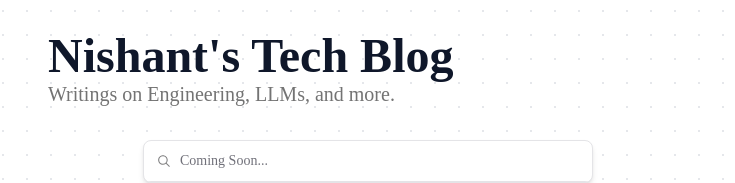
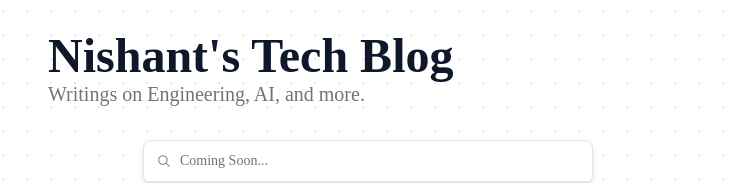
Before and after one commit to nishantb06/website-v2, a Next.js app: page /blog in a window 1280 px wide. Shown: the top 183 px of the page, without its empty margins (272-1007 px from the left). Built offline with nearby package versions, Linux system fonts and the light colour scheme.

Commit message:
feat: installing packages related to notion

```diff
--- a/app/blog/page.tsx
+++ b/app/blog/page.tsx
@@ -19,7 +19,7 @@ export default function Blog() {
         </div>
         <div className="text-xl text-neutral-500 dark:text-neutral-400">
           <BlurIn duration={0.5} className="h-full">
-            Writings on Engineering, LLMs, and more.
+            Writings on Engineering, AI, and more.
           </BlurIn>
         </div>
       </div>
--- a/package.json
+++ b/package.json
@@ -9,6 +9,10 @@
     "lint": "next lint"
   },
   "dependencies": {
+    "@notion-render/bookmark-plugin": "^0.0.2",
+    "@notion-render/client": "^0.0.2",
+    "@notion-render/hljs-plugin": "^0.0.2",
+    "@notionhq/client": "^2.2.15",
     "@radix-ui/react-avatar": "^1.1.1",
     "@radix-ui/react-collapsible": "^1.1.1",
     "@radix-ui/react-dialog": "^1.1.2",
```
Also changed, not shown: 1 other file (tests, documents, lock files or other folders).
